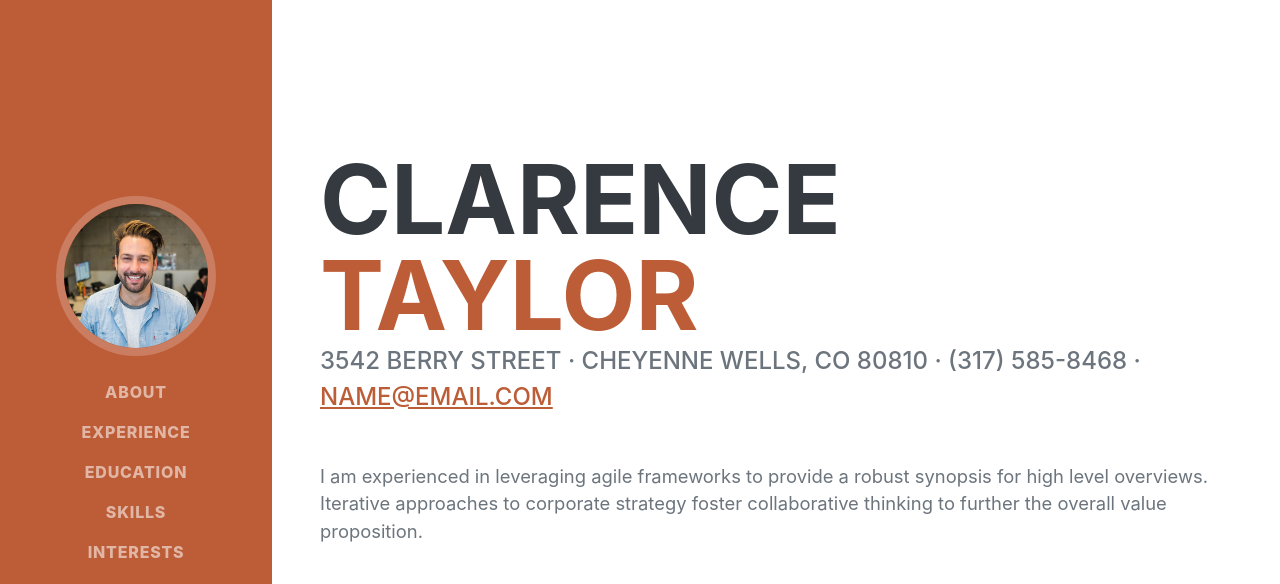
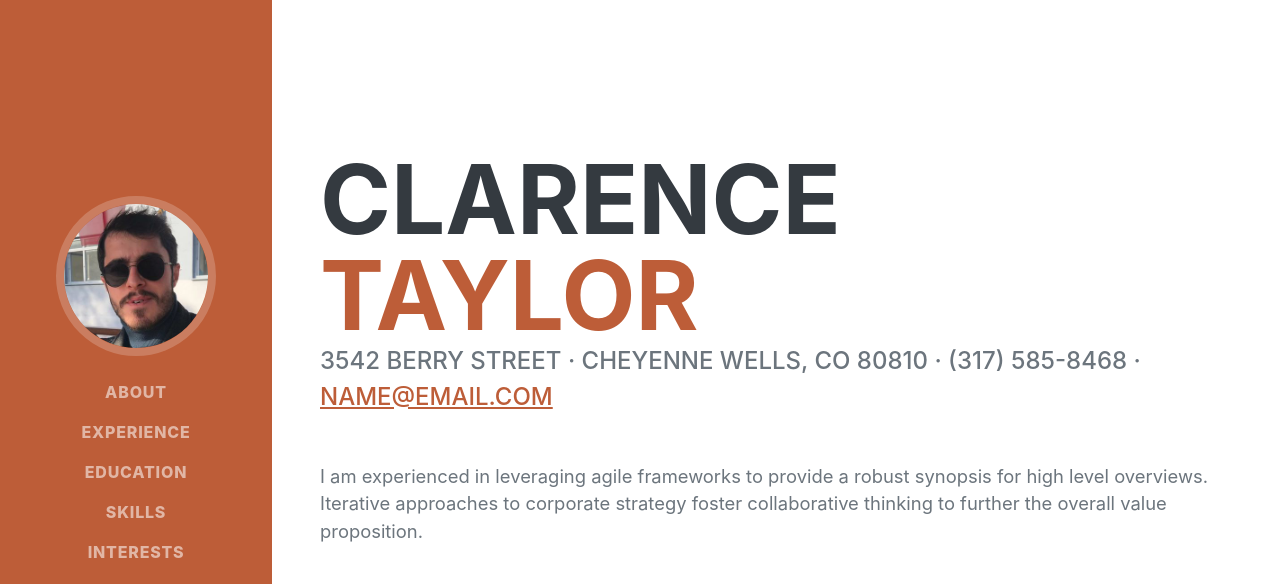
Before and after one commit to OzanHazar/OzanHazar.github.io, a plain HTML site: page index.html in a window 1280 px wide. Shown: the top 584 px of the page. Drawn offline with nearby package versions, Linux system fonts and the light colour scheme; a web font is replaced by a local one.

Commit message:
Update index.html

```diff
--- a/index.html
+++ b/index.html
@@ -20,7 +20,7 @@
         <nav class="navbar navbar-expand-lg navbar-dark bg-primary fixed-top" id="sideNav">
             <a class="navbar-brand js-scroll-trigger" href="#page-top">
                 <span class="d-block d-lg-none">Clarence Taylor</span>
-                <span class="d-none d-lg-block"><img class="img-fluid img-profile rounded-circle mx-auto mb-2" src="assets/img/profile.jpg" alt="..." /></span>
+                <span class="d-none d-lg-block"><img class="img-fluid img-profile rounded-circle mx-auto mb-2" src="assets/img/profile_1.jpeg" alt="..." /></span>
             </a>
             <button class="navbar-toggler" type="button" data-bs-toggle="collapse" data-bs-target="#navbarResponsive" aria-controls="navbarResponsive" aria-expanded="false" aria-label="Toggle navigation"><span class="navbar-toggler-icon"></span></button>
             <div class="collapse navbar-collapse" id="navbarResponsive">
```
